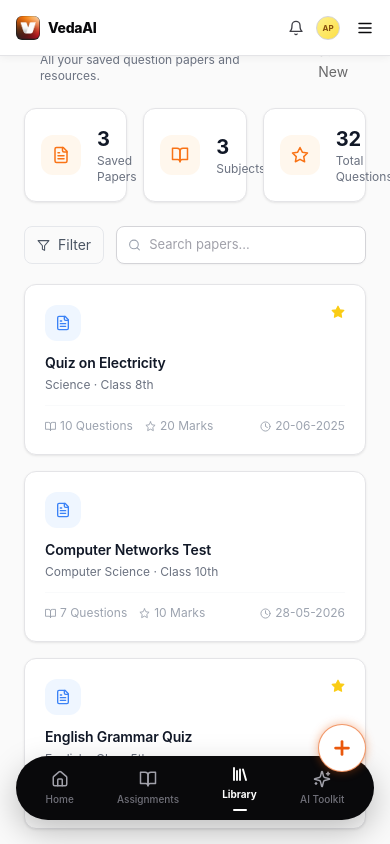
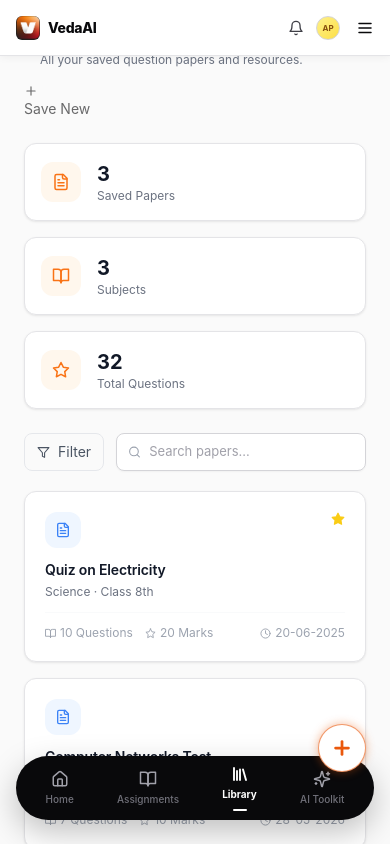
Before and after one commit to Aditya060806/VedaAI, a Next.js app in the folder frontend/: page /library in a window 390 px wide. Built offline with nearby package versions, Linux system fonts and the light colour scheme; no server answers.

Commit message:
feat: implement dashboard library and toolkit pages with global base styles

```diff
--- a/frontend/src/app/(dashboard)/library/page.tsx
+++ b/frontend/src/app/(dashboard)/library/page.tsx
@@ -21,7 +21,7 @@ export default function LibraryPage() {
       <div className="flex-1 p-6 overflow-auto">
 
         {/* Header */}
-        <div className="flex items-center justify-between mb-6">
+        <div className="flex flex-col sm:flex-row sm:items-center justify-between gap-4 mb-6">
           <div>
             <div className="flex items-center gap-2 mb-1">
               <div className="w-2 h-2 rounded-full bg-green-400" />
@@ -29,13 +29,13 @@ export default function LibraryPage() {
             </div>
             <p className="text-xs text-gray-500 ml-4">All your saved question papers and resources.</p>
           </div>
-          <button className="btn-primary opacity-60 cursor-not-allowed" disabled>
+          <button className="btn-primary opacity-60 cursor-not-allowed self-start sm:self-auto" disabled>
             <Plus size={14} /> Save New
           </button>
         </div>
 
         {/* Stats */}
-        <div className="grid grid-cols-3 gap-4 mb-6">
+        <div className="grid grid-cols-1 sm:grid-cols-3 gap-4 mb-6">
           {stats.map(({ label, value, icon: Icon }) => (
             <div key={label} className="card p-4 flex items-center gap-4">
               <div className="w-10 h-10 rounded-xl bg-orange-50 flex items-center justify-center shrink-0">
--- a/frontend/src/app/(dashboard)/toolkit/page.tsx
+++ b/frontend/src/app/(dashboard)/toolkit/page.tsx
@@ -66,7 +66,7 @@ export default function ToolkitPage() {
         </div>
 
         {/* Stats */}
-        <div style={{ display: 'grid', gridTemplateColumns: 'repeat(3, 1fr)', gap: 12, marginBottom: 32 }}>
+        <div className="stats-grid-3" style={{ display: 'grid', gridTemplateColumns: 'repeat(3, 1fr)', gap: 12, marginBottom: 32 }}>
           {[
             { label: 'Tools Available', value: '6', sub: '1 active now' },
             { label: 'AI Generations', value: '24+', sub: 'All time' },
--- a/frontend/src/app/globals.css
+++ b/frontend/src/app/globals.css
@@ -962,6 +962,12 @@
     gap: 10px !important;
   }
 
+  /* Toolkit page: 3-col stats → 1 col */
+  .stats-grid-3 {
+    grid-template-columns: 1fr !important;
+    gap: 10px !important;
+  }
+
   /* Home page: two-column content → single column */
   .home-two-col {
     grid-template-columns: 1fr !important;
```
